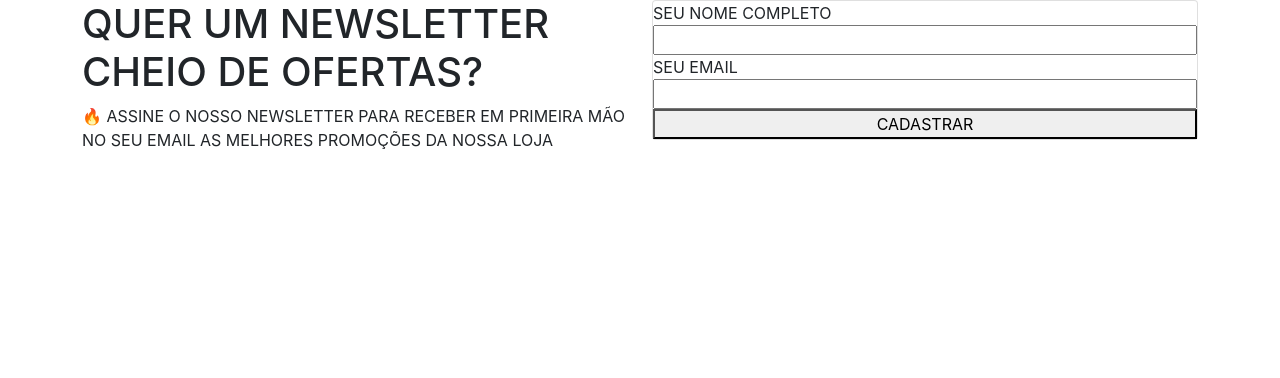
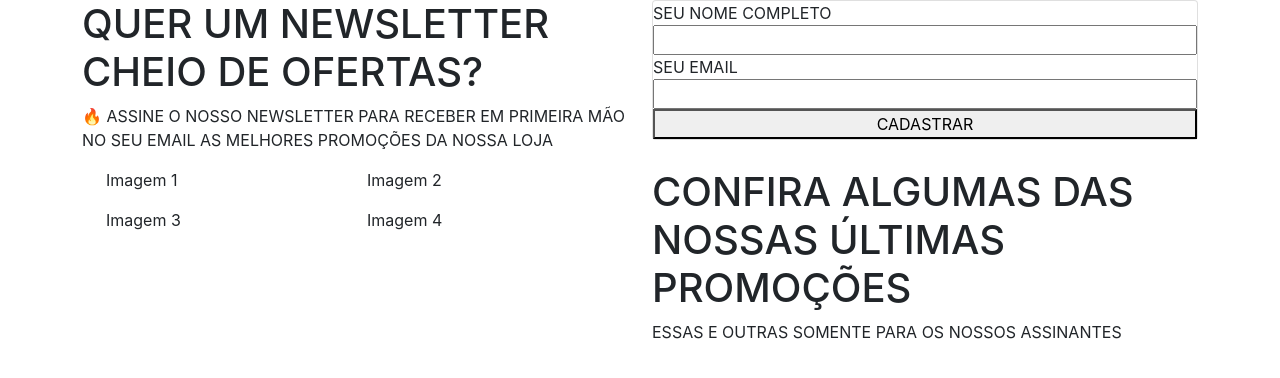
Before and after one commit to tarsojabbes/landing-page-ofertas, a React (Create React App) app: page / in a window 1280 px wide. Shown: the top 378 px of the page. Built offline with nearby package versions, Linux system fonts and the light colour scheme.

Commit message:
Estrutura HTML

```diff
--- a/src/App.js
+++ b/src/App.js
@@ -1,4 +1,5 @@
 import React from 'react'
+import SegundaPagina from './SegundaPagina'
 
 export default function App() {
   return (
@@ -20,6 +21,7 @@ export default function App() {
           </div>
         </div>
       </div>
+      <SegundaPagina />
     </>
   )
 }
--- /dev/null
+++ b/src/SegundaPagina.js
@@ -0,0 +1,36 @@
+import React from 'react'
+
+export default function SegundaPagina() {
+    return (
+        <>
+            <div className="container">
+                <div className="row">
+                    <div className="col order-lg-2">
+                        <h1>CONFIRA ALGUMAS DAS NOSSAS ÚLTIMAS PROMOÇÕES</h1>
+                        <p>ESSAS E OUTRAS SOMENTE PARA OS NOSSOS ASSINANTES</p>
+                    </div>
+                    <div className="col order-lg-1">
+                        <div className="container">
+                            <div className="row">
+                                <div className="col">
+                                    <p>Imagem 1</p>
+                                </div>
+                                <div className="col">
+                                    <p>Imagem 2</p>
+                                </div>
+                            </div>
+                            <div className="row">
+                                <div className="col">
+                                    <p>Imagem 3</p>
+                                </div>
+                                <div className="col">
+                                    <p>Imagem 4</p>
+                                </div>
+                            </div>
+                        </div>
+                    </div>
+                </div>
+            </div>
+        </>
+    )
+}
```
